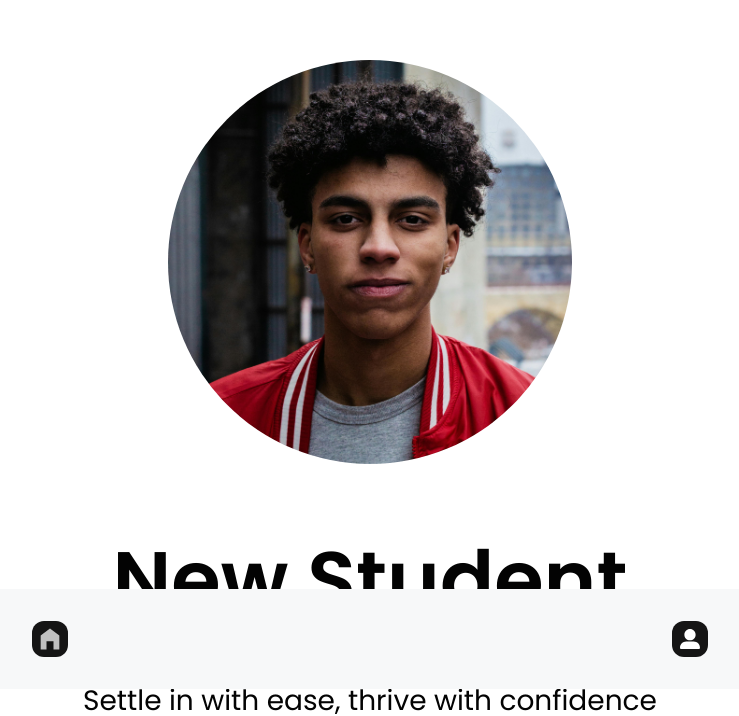
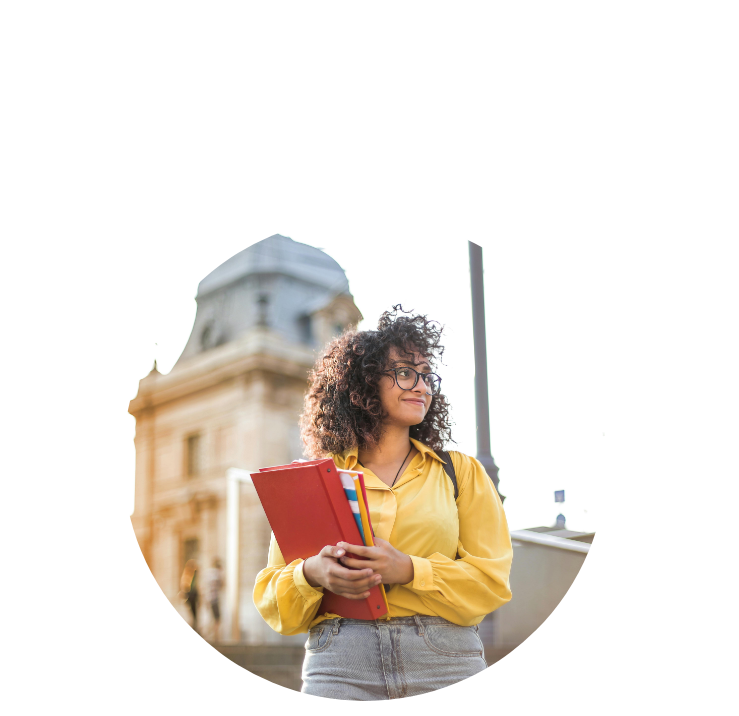
Before and after one commit to AbrahamOlufeyitimi/maple-roots-capstone, a React (Vite) app: page / in a window 1280 px wide. Shown: the part 111-827 px from the top of the page, without its empty margins (270-1009 px from the left). Built offline with nearby package versions, Linux system fonts and the light colour scheme.

Commit message:
add path to footer, add route for profile page

```diff
--- a/src/App.jsx
+++ b/src/App.jsx
@@ -10,15 +10,14 @@ function App() {
 
 
   return (
-    // <BrowserRouter>
-    //   <Routes>
-    //     <Route path="/"  element={<WelcomePage />}/>
-    //     <Route path="/onboarding"  element={<OnboardingPage />}/>
-    //     <Route path="/home"  element={<HomePage />}/>
-
-    //   </Routes>
-    // </BrowserRouter>
-    <ProfilePage />
+    <BrowserRouter>
+      <Routes>
+        <Route path="/"  element={<WelcomePage />}/>
+        <Route path="/onboarding"  element={<OnboardingPage />}/>
+        <Route path="/home"  element={<HomePage />}/>
+        <Route path="/profile"  element={<ProfilePage />}/>
+      </Routes>
+    </BrowserRouter>
   )
 }
 
--- a/src/components/Footer/Footer.jsx
+++ b/src/components/Footer/Footer.jsx
@@ -1,14 +1,16 @@
 import User from "../../assets/icons/user.svg";
 import Home from "../../assets/icons/home.svg";
+import { useNavigate } from "react-router-dom";
 import "./Footer.scss";
 
 const Footer = () => {
+    const navigate = useNavigate();
     return (
         <div className="footer">
-            <div className="footer__container">
-            <img className="footer__image" src={Home} alt="a grey icon that represents home" />
+            <div className="footer__container" onClick={() => navigate('/home')}>
+                <img className="footer__image" src={Home} alt="a grey icon that represents home" />
             </div>
-            <div className="footer__container">
+            <div className="footer__container" onClick={() => navigate('/profile')}>
                 <img className="footer__user" src={User} alt="an icon that has the shape of a person" />
             </div>
         </div>
```
